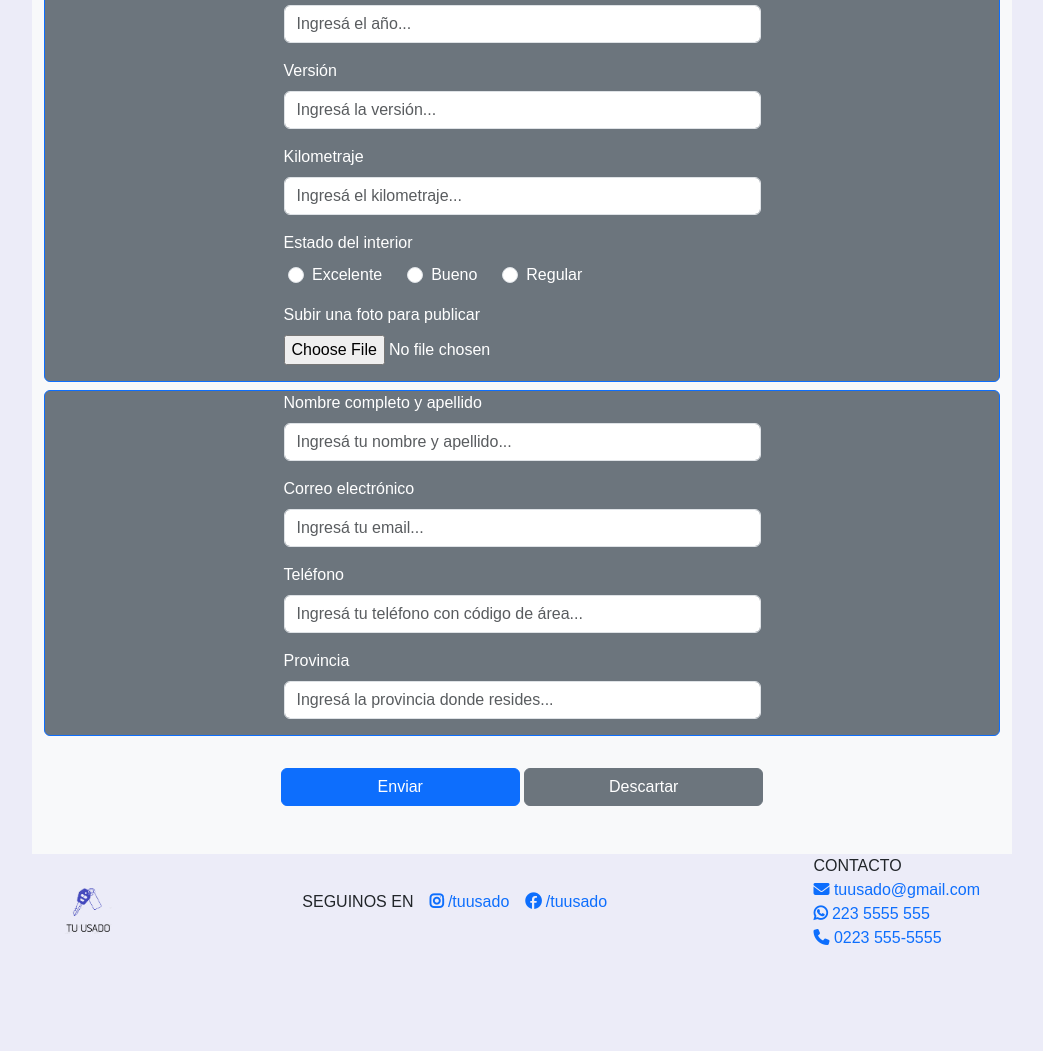
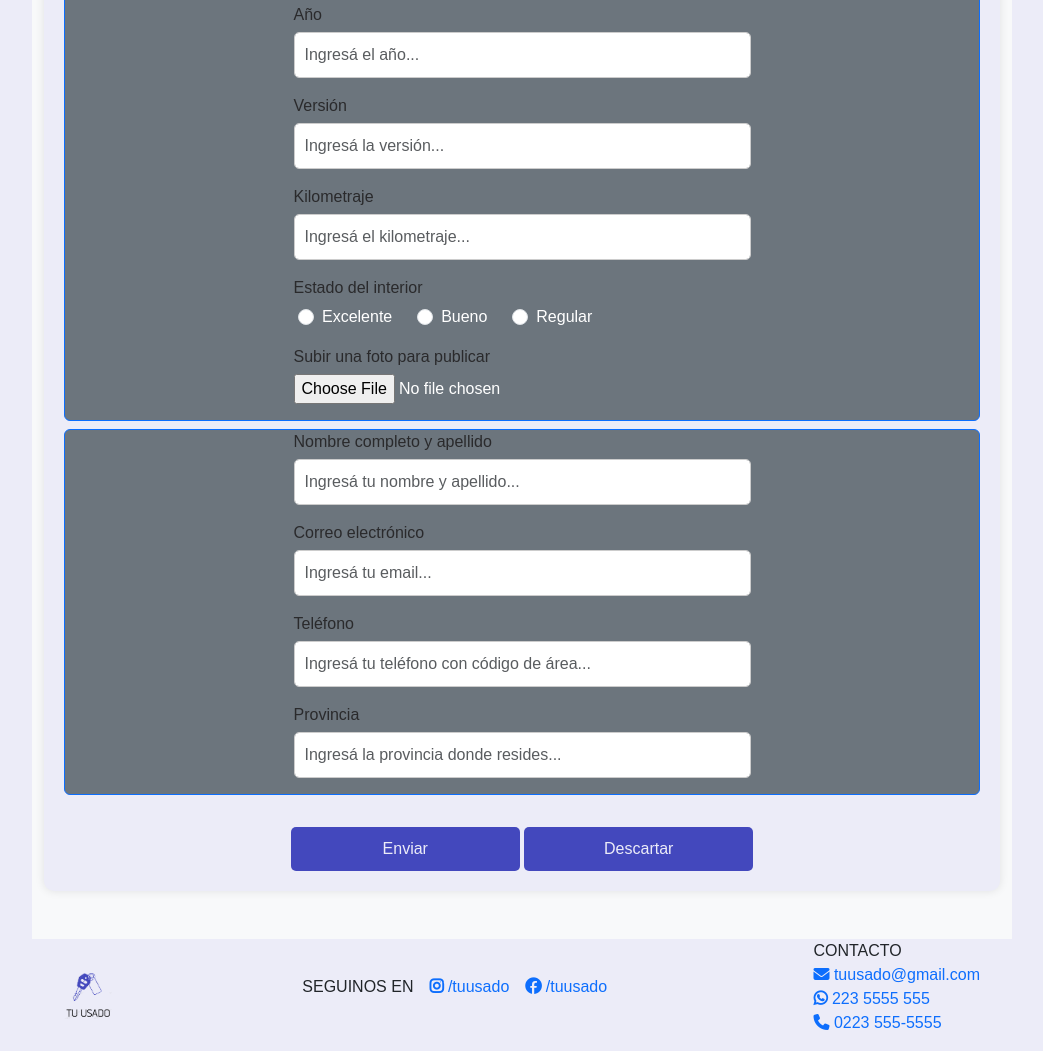
Before and after one commit to CarlosDanielArg/tuusado, a plain HTML site: page static/plantillas/publicar.html in a window 1280 px wide. Shown: the part 579-1630 px from the top of the page, without its empty margins (118-1161 px from the left). Before the commit the page ends 1545 px from the top, so only its background shows below. Drawn offline with nearby package versions, Linux system fonts and the light colour scheme.

Commit message:
Update estilo.css
/* Formulario para publicar un usado */
/* Estilos para el formulario */

```diff
--- a/static/css/estilo.css
+++ b/static/css/estilo.css
@@ -455,3 +455,57 @@ footer ul {
         justify-content: flex-start;
     }
 }
+
+/* Formulario para publicar un usado */
+/* Estilos para el formulario */
+form {
+    background-color: var(--color-fondo);
+    padding: 20px;
+    border-radius: 10px;
+    box-shadow: 0 0 10px rgba(0, 0, 0, 0.1);
+}
+
+/* Estilos para los campos de entrada */
+.form-control {
+    margin-bottom: 15px;
+    border: 1px solid #ccc;
+    border-radius: 5px;
+    padding: 10px;
+}
+
+/* Estilos para las etiquetas */
+.form-label {
+    color: var(--color-texto-oscuro);
+    margin-bottom: 5px;
+}
+
+/* Estilos para los botones */
+.btn-primary {
+    background-color: var(--color-fondo-botones);
+    border: none;
+    color: var(--color-texto-claro);
+    padding: 10px 20px;
+    border-radius: 5px;
+    cursor: pointer;
+    transition: background-color 0.3s, color 0.3s;
+}
+
+.btn-primary:hover {
+    background-color: var(--color-fondo-botones-hover-main);
+    color: var(--color-texto-oscuro);
+}
+
+.btn-secondary {
+    background-color: var(--color-fondo-botones);
+    border: none;
+    color: var(--color-texto-claro);
+    padding: 10px 20px;
+    border-radius: 5px;
+    cursor: pointer;
+    transition: background-color 0.3s, color 0.3s;
+}
+
+.btn-secondary:hover {
+    background-color: var(--color-fondo-botones-hover-header);
+    color: var(--color-texto-oscuro);
+}
```
